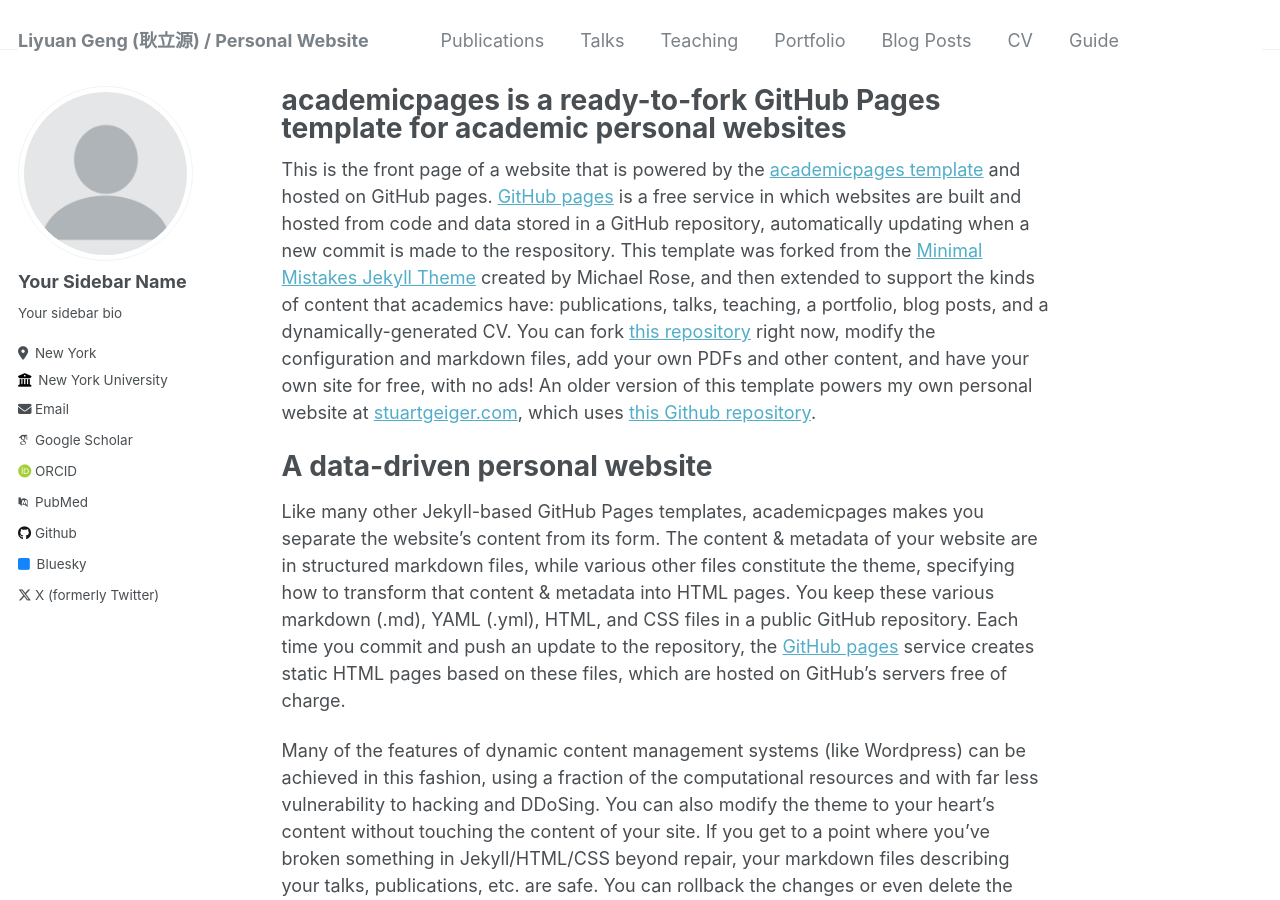
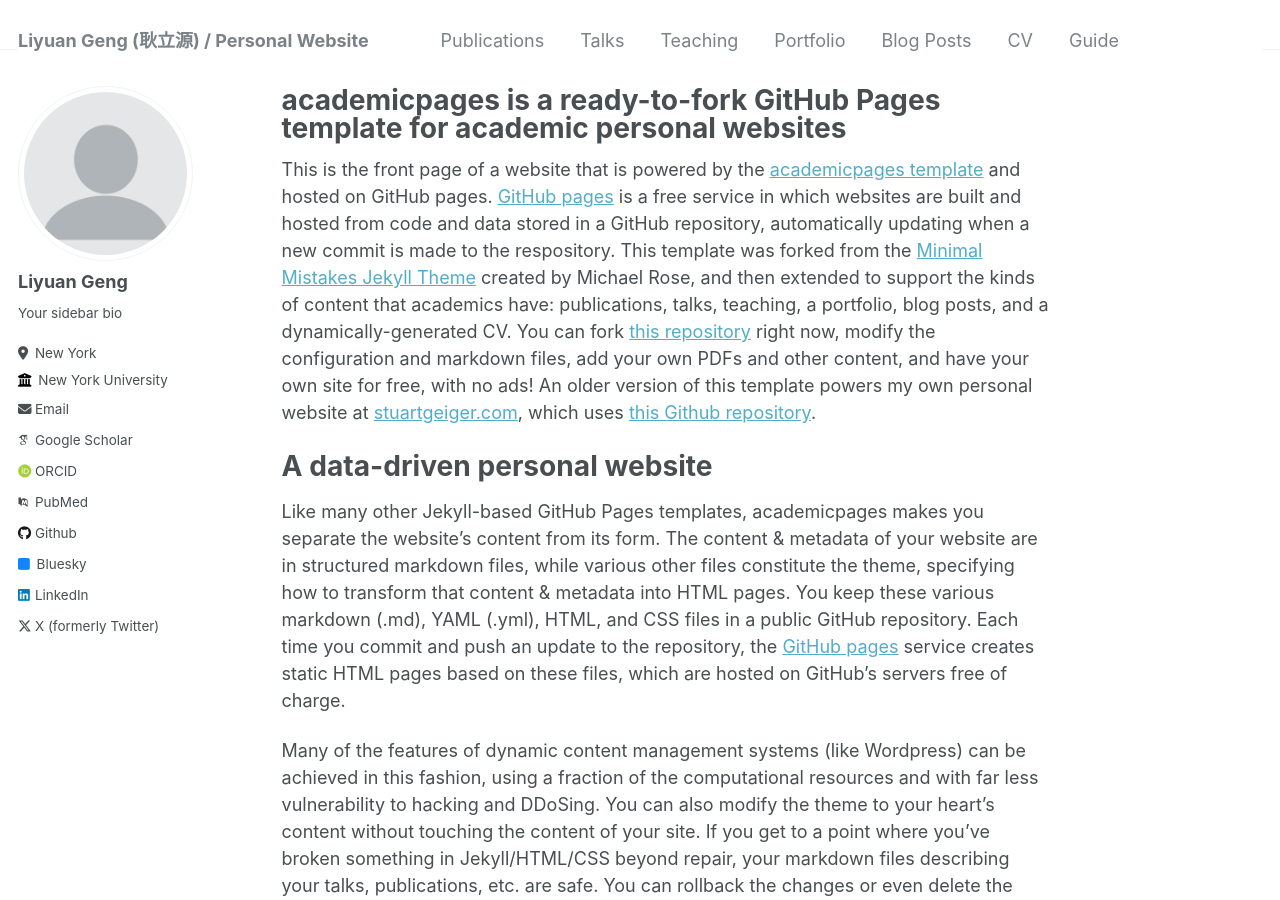
Before and after one commit to lygeng0427/lygeng0427.github.io, a Jekyll site: the page built from _pages/about.md, in a window 1280 px wide and 900 px high. Built offline with Jekyll 4.4.1, drawn with Linux system fonts in a browser that asks for light colours; some web fonts are replaced.

Commit message:
add some more configs

```diff
--- a/_config.yml
+++ b/_config.yml
@@ -22,7 +22,7 @@ repository               : "lygeng0427/lygeng0427.github.io"
 author:
   # Biographic information
   avatar           : "profile.png"
-  name             : "Your Sidebar Name"
+  name             : "Liyuan Geng"
   pronouns         : # example: "she/her"
   bio              : "Your sidebar bio"
   location         : "New York"
@@ -42,7 +42,7 @@ author:
   bitbucket        : # Username - Update with your username on the site
   codepen          : # Username
   dribbble         : # Username
-  github           : "academicpages"
+  github           : "lygeng0427" # Username
   kaggle           : # Username
   stackoverflow    : # User number or user number and name (i.e., use "1" or "1/jeff-atwood")
 
@@ -56,7 +56,7 @@ author:
   keybase          : # Username
   instagram        : # Username
   lastfm           : # Username
-  linkedin         : # Username
+  linkedin         : "liyuan-geng-120a65238" # Username
   mastodon         : # URL
   medium           : # URL
   pinterest        : # Username
```
